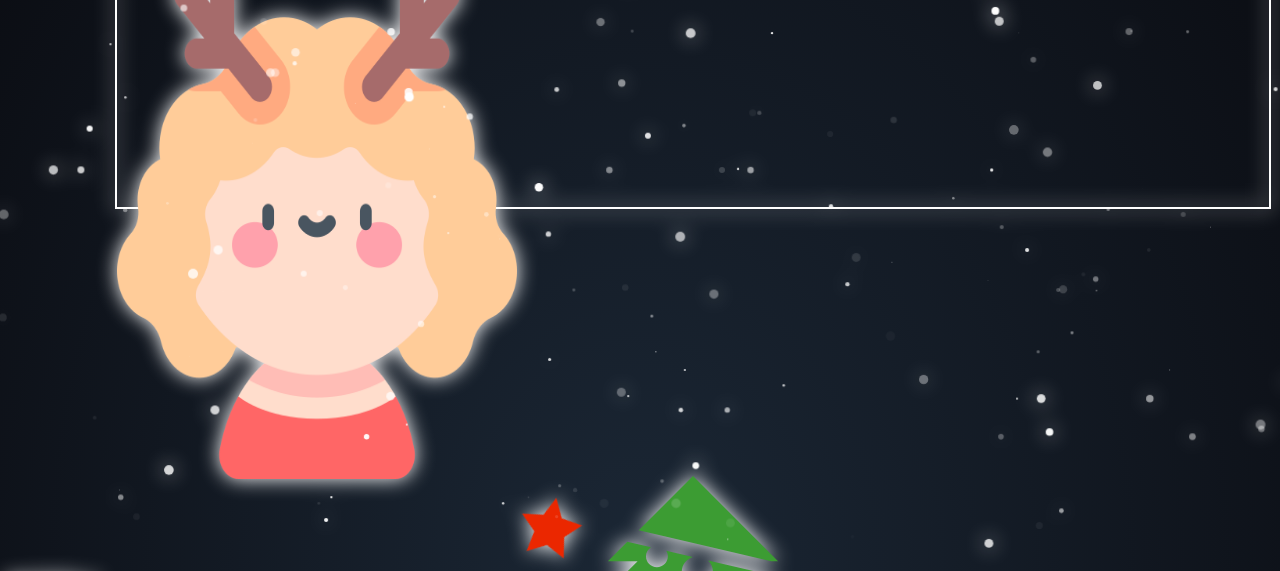
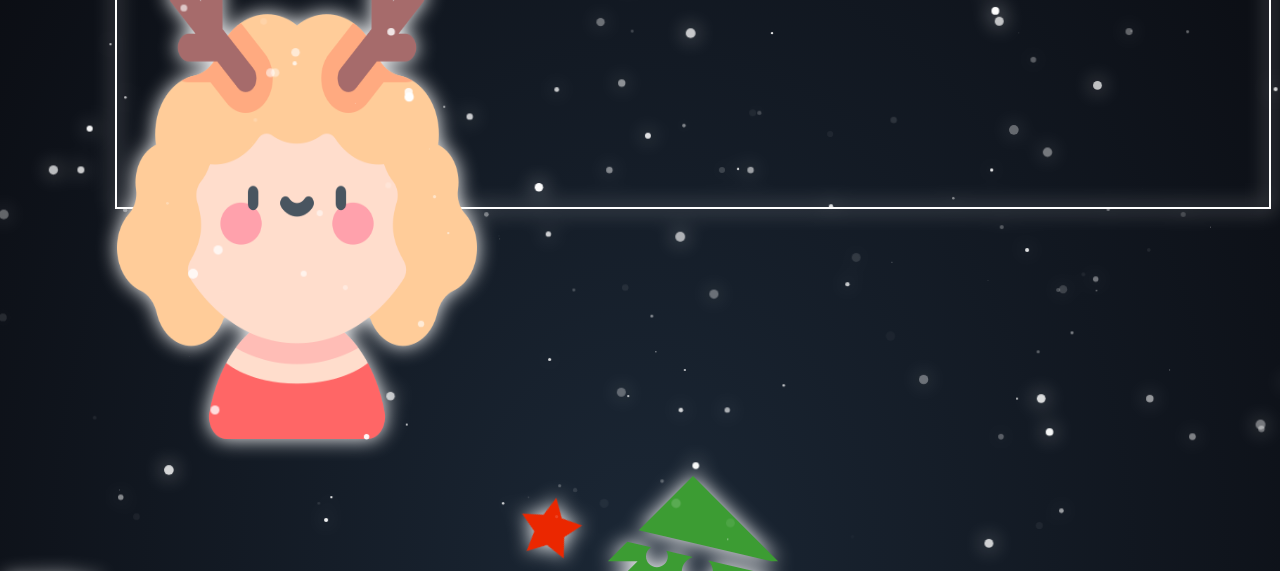
Before and after one commit to kamelot88/Lapland-Passport, a plain HTML site: page index.html in a window 1280 px wide. Shown: the part 243-814 px from the top of the page. Drawn offline with Linux system fonts and the light colour scheme.

Commit message:
fix: seting photo

```diff
--- a/style.css
+++ b/style.css
@@ -2705,6 +2705,6 @@
     align-items: flex-start;
 }
 .photo > img {
-    width: 400px;
-    height: 500px;
+    width: 360px;
+    height: 460px;
 }
```
